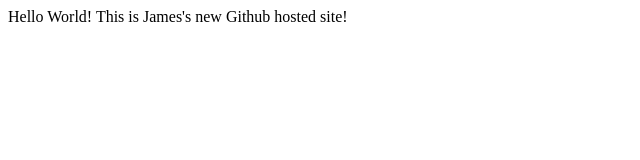
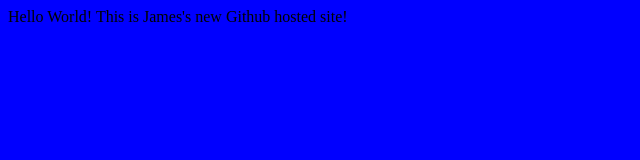
Before and after one commit to jperezlatimes/jperezlatimes.github.io, a plain HTML site: page index.html in a window 1280 px wide. Shown: the whole page, without its empty margins (0-640 px from the left). Drawn offline with Linux system fonts and the light colour scheme.

```diff
--- a/index.html
+++ b/index.html
@@ -1,4 +1,7 @@
 <html>
+  <head>
+    <link rel="stylesheet" href="jperez.css"/>
+  </head>
   <body>
     Hello World!  This is James's new Github hosted site!
   </body>
```
